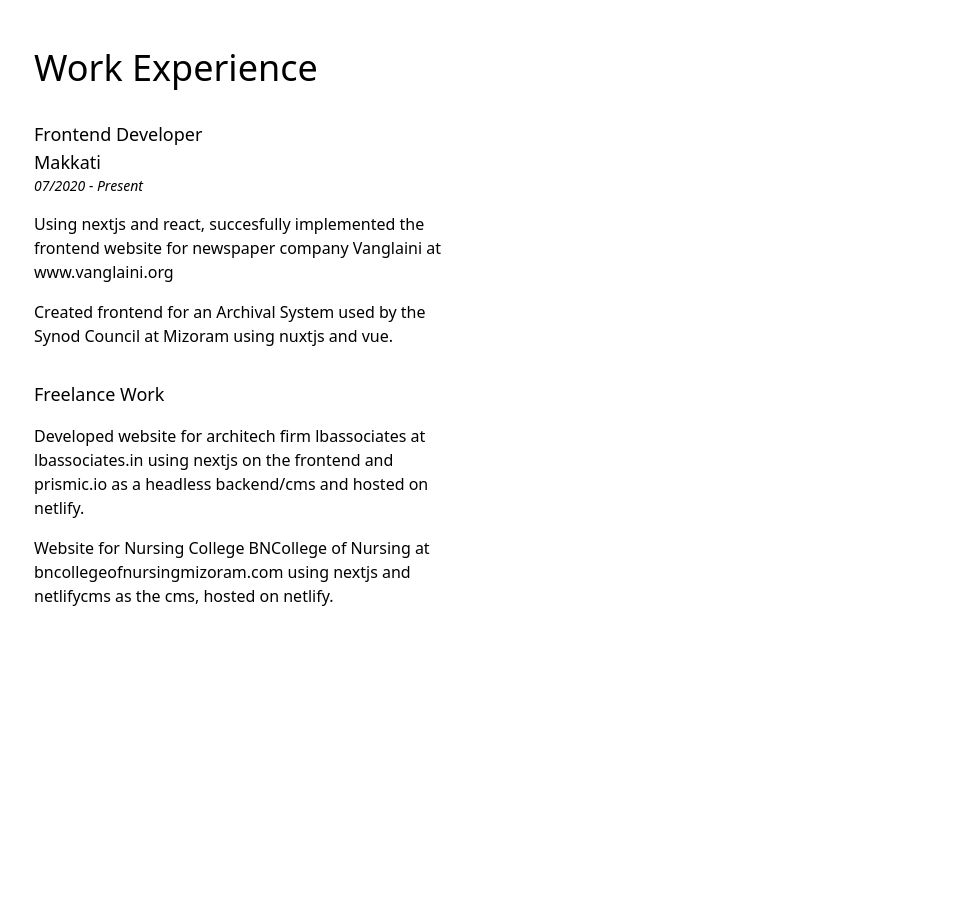
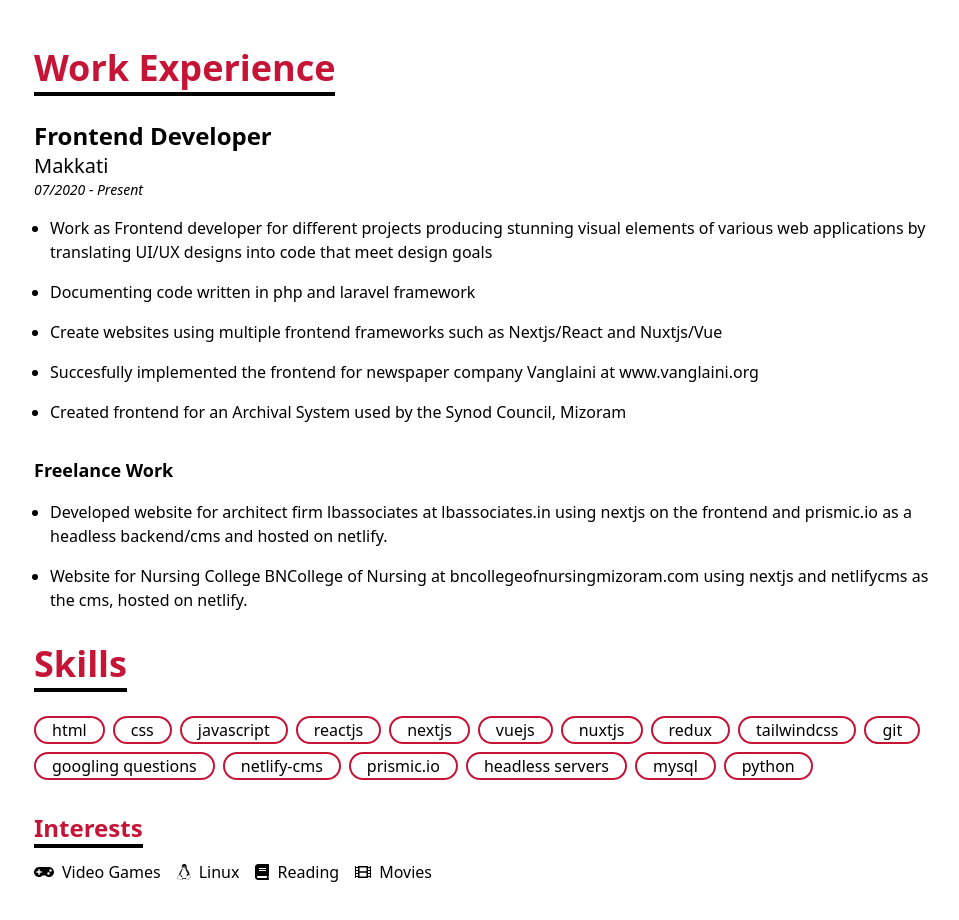
Before and after one commit to ringuralte/ringuralte, a Next.js app: page /resume in a window 1280 px wide. Shown: the part 260-1180 px from the top of the page, without its empty margins (142-1101 px from the left). Before the commit the page ends 916 px from the top, so only its background shows below. Built offline with nearby package versions, Linux system fonts and the light colour scheme.

Commit message:
Add resume page

```diff
--- a/pages/resume.tsx
+++ b/pages/resume.tsx
@@ -3,20 +3,43 @@
   faEnvelope,
   faPhoneAlt,
   faMapMarkerAlt,
+  faGlobe,
+  faGamepad,
+  faBook,
+  faFilm,
 } from "@fortawesome/free-solid-svg-icons";
-import { faGithub } from "@fortawesome/free-brands-svg-icons";
+import { faGithub, faLinux } from "@fortawesome/free-brands-svg-icons";
+import Skill from "../components/skill";
+
+const skills = [
+  "html",
+  "css",
+  "javascript",
+  "reactjs",
+  "nextjs",
+  "vuejs",
+  "nuxtjs",
+  "redux",
+  "tailwindcss",
+  "git",
+  "googling questions",
+  "netlify-cms",
+  "prismic.io",
+  "headless servers",
+  "mysql",
+  "python",
+];
 
 const Resume = () => {
   return (
     <div className="max-w-screen-lg w-full mx-auto">
-      <div className="py-12 grid grid-cols-2 bg-indianRed text-white">
+      <div className="py-12 grid grid-cols-2 bg-crimson text-white">
         <div className="flex flex-col col-span-1">
           <h1 className="text-4xl px-12">Lalringzuala</h1>
           <h2 className="text-lg px-12">Software Developer</h2>
           <p className="px-12 pt-6">
             Software developer with 2 years experience in Frontend developement.
-            Successfully created websites for newspapers, colleges and other
-            private firms.
+            Successfully created websites for a number of services and firms.
           </p>
         </div>
         <div className="flex flex-col col-span-1 items-left ml-auto">
@@ -36,31 +59,50 @@
             <FontAwesomeIcon icon={faGithub} />
             <span>github.com/ringuralte</span>
           </p>
+          <p className="flex gap-x-2 items-center px-12">
+            <FontAwesomeIcon icon={faGlobe} />
+            <span>www.ringuralte.dev</span>
+          </p>
         </div>
       </div>
 
-      <div className="py-12 grid grid-cols-2">
-        <div className="col-span-1 flex flex-col">
-          <h2 className="text-4xl px-12">Work Experience</h2>
+      <div className="my-12 grid grid-cols-2">
+        {/* COLUMN ONE */}
+        <div className="col-span-2 flex flex-col">
+          <h2 className="text-4xl px-12 text-crimson font-semibold">
+            <span className="border-b-4 border-black">Work Experience</span>
+          </h2>
 
-          <div className="text-lg px-12 mt-8">Frontend Developer</div>
-          <div className="text-lg px-12">Makkati</div>
+          <div className="text-2xl px-12 mt-8 font-semibold">
+            Frontend Developer
+          </div>
+          <div className="text-xl px-12">Makkati</div>
           <div className="text-sm px-12 italic">07/2020 - Present</div>
-          <ul className="px-12 mt-4 gap-y-4 flex flex-col">
+          <ul className="px-16 mt-4 gap-y-4 flex flex-col list-disc">
             <li>
-              Using nextjs and react, succesfully implemented the frontend
-              website for newspaper company Vanglaini at www.vanglaini.org
+              Work as Frontend developer for different projects producing
+              stunning visual elements of various web applications by
+              translating UI/UX designs into code that meet design goals
+            </li>
+            <li>Documenting code written in php and laravel framework</li>
+            <li>
+              Create websites using multiple frontend frameworks such as
+              Nextjs/React and Nuxtjs/Vue
             </li>
             <li>
-              Created frontend for an Archival System used by the Synod Council
-              at Mizoram using nuxtjs and vue.
+              Succesfully implemented the frontend for newspaper company
+              Vanglaini at www.vanglaini.org
+            </li>
+            <li>
+              Created frontend for an Archival System used by the Synod Council,
+              Mizoram
             </li>
           </ul>
 
-          <div className="text-lg px-12 mt-8">Freelance Work</div>
-          <ul className="px-12 mt-4 gap-y-4 flex flex-col">
+          <div className="text-lg px-12 mt-8 font-semibold">Freelance Work</div>
+          <ul className="px-16 mt-4 gap-y-4 flex flex-col list-disc">
             <li>
-              Developed website for architech firm lbassociates at
+              Developed website for architect firm lbassociates at
               lbassociates.in using nextjs on the frontend and prismic.io as a
               headless backend/cms and hosted on netlify.
             </li>
@@ -71,6 +113,42 @@
             </li>
           </ul>
         </div>
+
+        {/* COLUMN TWO */}
+        <div className="col-span-2 flex flex-col mt-8">
+          {/* SKILLS */}
+          <h2 className="text-4xl px-12 text-crimson font-semibold">
+            <span className="border-b-4 border-black">Skills</span>
+          </h2>
+          <div className="flex flex-wrap px-12 gap-x-2 gap-y-2 mt-8">
+            {skills.map((item, i) => {
+              return <Skill key={i} skill={item} />;
+            })}
+          </div>
+
+          {/* INTERESTS */}
+          <h2 className="text-2xl px-12 text-crimson font-semibold mt-8">
+            <span className="border-b-4 border-black">Interests</span>
+          </h2>
+          <div className="flex py-4 gap-x-4 px-12">
+            <p className="flex gap-x-2 items-center text-base">
+              <FontAwesomeIcon icon={faGamepad} />
+              <span>Video Games</span>
+            </p>
+            <p className="flex gap-x-2 items-center text-base">
+              <FontAwesomeIcon icon={faLinux} />
+              <span>Linux</span>
+            </p>
+            <p className="flex gap-x-2 items-center text-base">
+              <FontAwesomeIcon icon={faBook} />
+              <span>Reading</span>
+            </p>
+            <p className="flex gap-x-2 items-center text-base">
+              <FontAwesomeIcon icon={faFilm} />
+              <span>Movies</span>
+            </p>
+          </div>
+        </div>
       </div>
     </div>
   );
--- a/tailwind.config.js
+++ b/tailwind.config.js
@@ -5,6 +5,7 @@
     extend: {
       colors: {
         indianRed: "#cd6161",
+				crimson: "#c61436"
       },
     },
   },
```
Also changed, not shown: 1 other file (tests, documents, lock files or other folders).
